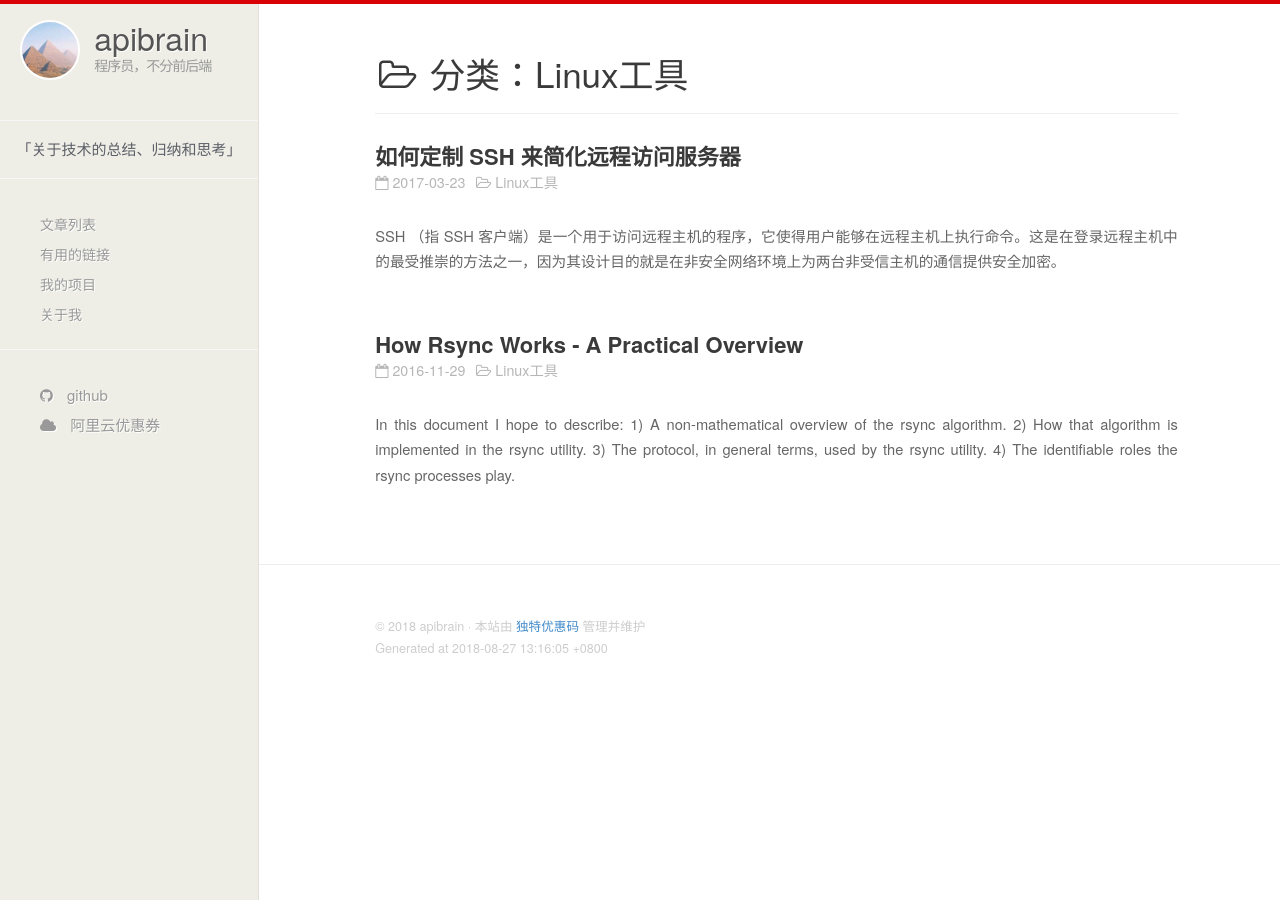
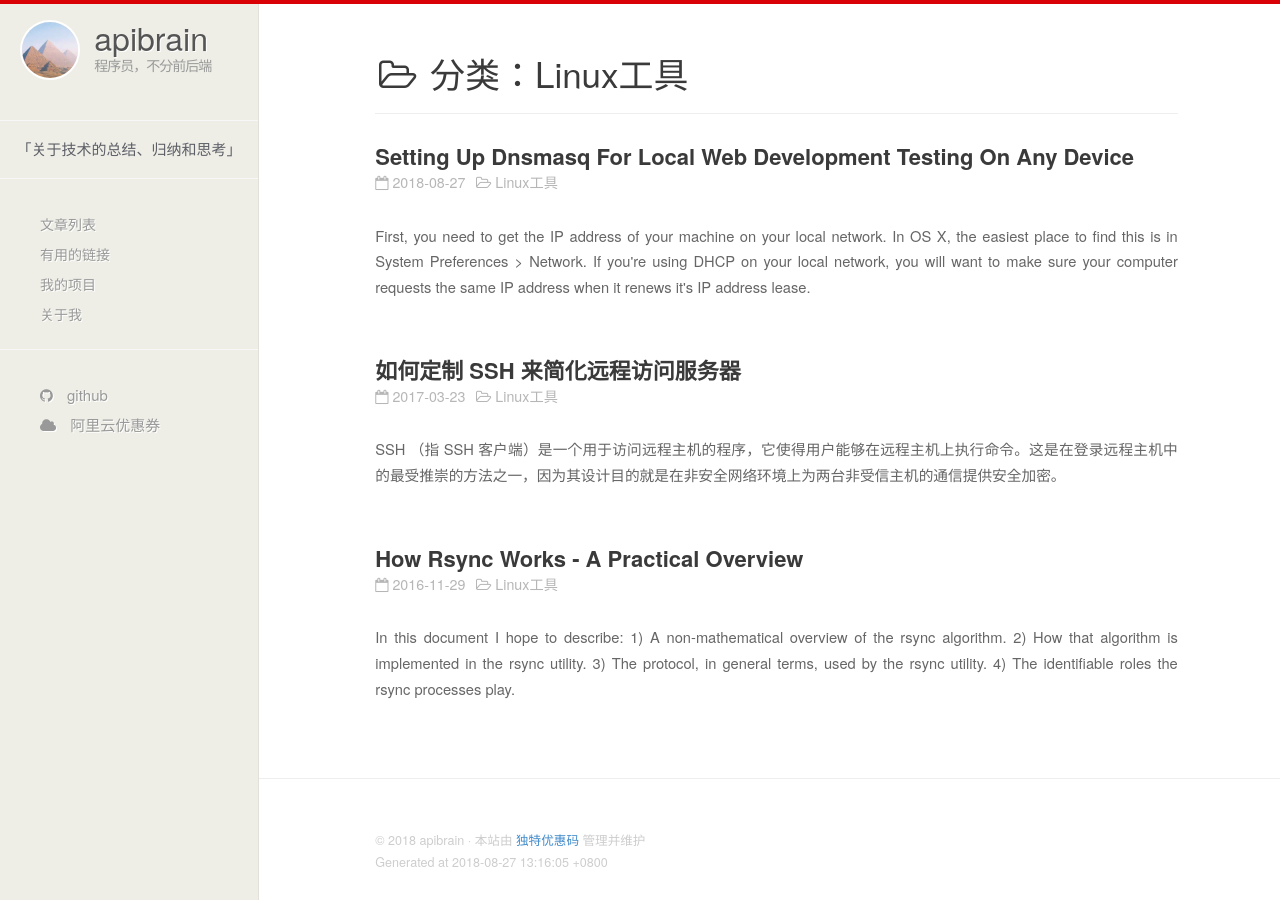
Before and after one commit to apibrain/apibrain.github.io, a Jekyll site: the page built from category/linux-tools.md, in a window 1280 px wide. Built offline with Jekyll 4.4.1, drawn with Linux system fonts in a browser that asks for light colours; some of the changed lines change nothing that is shown.

Commit message:
新增了一篇文章

````diff
--- a/_data/tags.yml
+++ b/_data/tags.yml
@@ -69,3 +69,6 @@
 
 - slug: ssh
   name: SSH
+
+- slug: dnsmasq
+  name: Dnsmasq
--- /dev/null
+++ b/_posts/2018-08-27-setting-up-dnsmasq-for-local-web-development-testing-on-any-device.md
@@ -0,0 +1,109 @@
+---
+layout: post
+title: Setting Up Dnsmasq For Local Web Development Testing On Any Device
+category: [Linux工具]
+tags: [Dnsmasq]
+description: >
+    First, you need to get the IP address of your machine on your local network. In OS X, the easiest place to find this is in System Preferences > Network. If you're using DHCP on your local network, you will want to make sure your computer requests the same IP address when it renews it's IP address lease.
+excerpt: >
+    First, you need to get the IP address of your machine on your local network. In OS X, the easiest place to find this is in System Preferences > Network. If you're using DHCP on your local network, you will want to make sure your computer requests the same IP address when it renews it's IP address lease.
+---
+
+Please note, these instructions are for OS X Lion.
+
+First, you need to get the IP address of your machine on your local network. In OS X, the easiest place to find this is in `System Preferences > Network`. If you're using DHCP on your local network, you will want to make sure your computer requests the same IP address when it renews it's IP address lease. I recommend configuring the DCHP Reservation settings on your router to accomplish this. Otherwise, you can specify a manual address in your network settings:
+
+1. Go to *System Preferences > Network*
+1. Click *Advanced...*
+1. Click the *TCP/IP* tab
+1. Change the *Configure IPv4* dropdown to *Using DHCP with manual address*
+1. Enter your current IP address in the textbox that appears
+1. Click *Ok* then *Apply*
+
+For the purpose of these instructions, let's assume your local network IP address is 192.168.x.x.
+
+## Install dnsmasq
+
+1. Go to [Downloads for Apple Developers](https://developer.apple.com/downloads/index.action) and download the most recent release of *Command Line Tools for Xcode* and install it.
+1. Go to the [MacPorts install page](http://www.macports.org/install.php), then download and install the *Mac OS X Package (.pkg) Installer* for Lion.
+1. In Terminal, run
+`sudo port -v selfupdate`
+1. Install dnsmasq
+`sudo port install dnsmasq`
+
+## Configure dnsmasq
+
+1. Add the following line to /opt/local/etc/dnsmasq.conf. (Don't forget to replace the IP address.)
+`address=/.dev/192.168.x.x`
+This will point all hostnames ending with .dev at 192.168.x.x. If you'd prefer a hostname extension other than .dev, you can always edit this later and add additional lines.
+1. `sudo cp /etc/resolv.conf /opt/local/etc/`
+
+## Start dnsmasq automatically on boot
+
+1. `sudo mkdir -p /System/Library/StartupItems/DNSMASQ`
+1. Create `/System/Library/StartupItems/DNSMASQ/DNSMASQ` and fill it with the following:
+
+```bash
+    #!/bin/sh
+    . /etc/rc.common
+
+    if [ "${DNSMASQ}" = "-YES-" ]; then
+        ConsoleMessage "Starting DNSMASQ"
+        /opt/local/sbin/dnsmasq
+    fi
+```
+
+1. Create `/System/Library/StartupItems/DNSMASQ/Startup\ Parameters.plist` and fill it with the following:
+
+```bash
+{
+    Description = "Local DNSMASQ Server";
+    Provides = ("DNS Masq");
+    OrderPreference = "None";
+    Messages =
+    {
+        start = "Starting DNSMASQ";
+        stop = "Stopping DNSMASQ";
+    };
+}
+```
+
+1. Add the following line to /etc/hostconfig
+`DNSMASQ=-YES-`
+2. Make it executable
+`sudo chmod +x /System/Library/StartupItems/DNSMASQ/DNSMASQ`
+
+## Start dnsmasq for the first time
+
+1. Open a separate Terminal window and run `tail -f /var/log/system.log`
+2. `sudo /System/Library/StartupItems/DNSMASQ/DNSMASQ`
+
+You should see dnsmasq starting up in the system.log. Make sure there are no errors.
+
+## Add your IP to your DNS settings
+
+1. Go to *System Preferences > Network*
+2. Click *Advanced...*
+3. Click the *DNS* tab
+4. Add 192.168.x.x (your IP address) to the list and drag it to the top of the list if you can
+5. Click *Ok* then *Apply*
+
+**\*\* MOST MOST MOST IMPORTANT \*\***
+**You will need to do this on any device you would like to access your .dev hostnames, including VMWare instances and iOS devices.**
+
+## Test
+
+1. Clear Cache: `dscacheutil -flushcache`
+
+1. Dig a domain: `dig google.com`
+You should see something like this near the bottom:
+`;; SERVER: 192.168.x.x#53(192.168.x.x)`
+
+1. `ping somewhere.dev`
+You should see something like this:
+
+```bash
+PING somewhere.dev (192.168.x.x): 56 data bytes
+64 bytes from 192.168.x.x: icmp_seq=0 ttl=64 time=0.035 ms
+64 bytes from 192.168.x.x: icmp_seq=1 ttl=64 time=0.046 ms
+```
````
